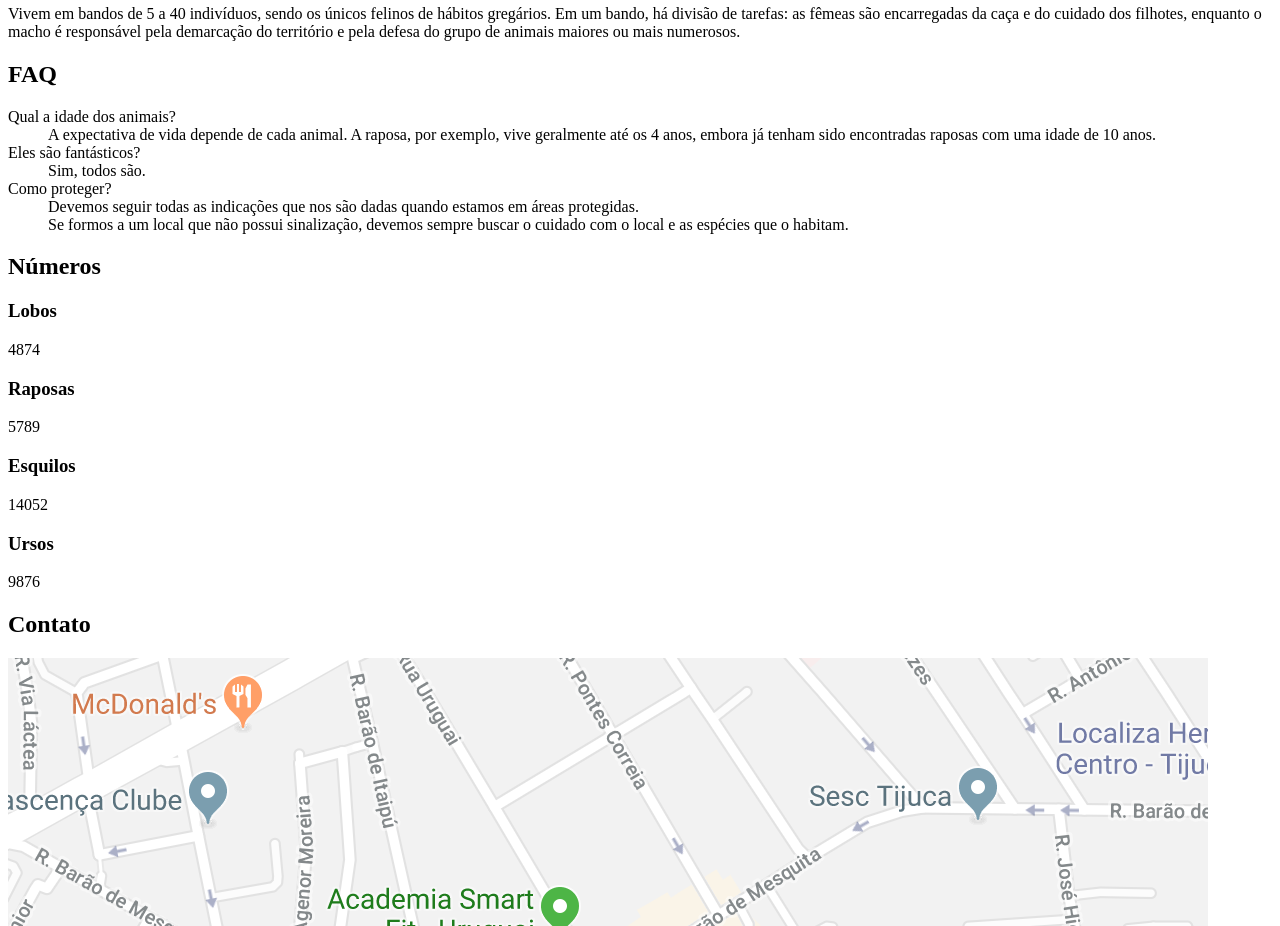
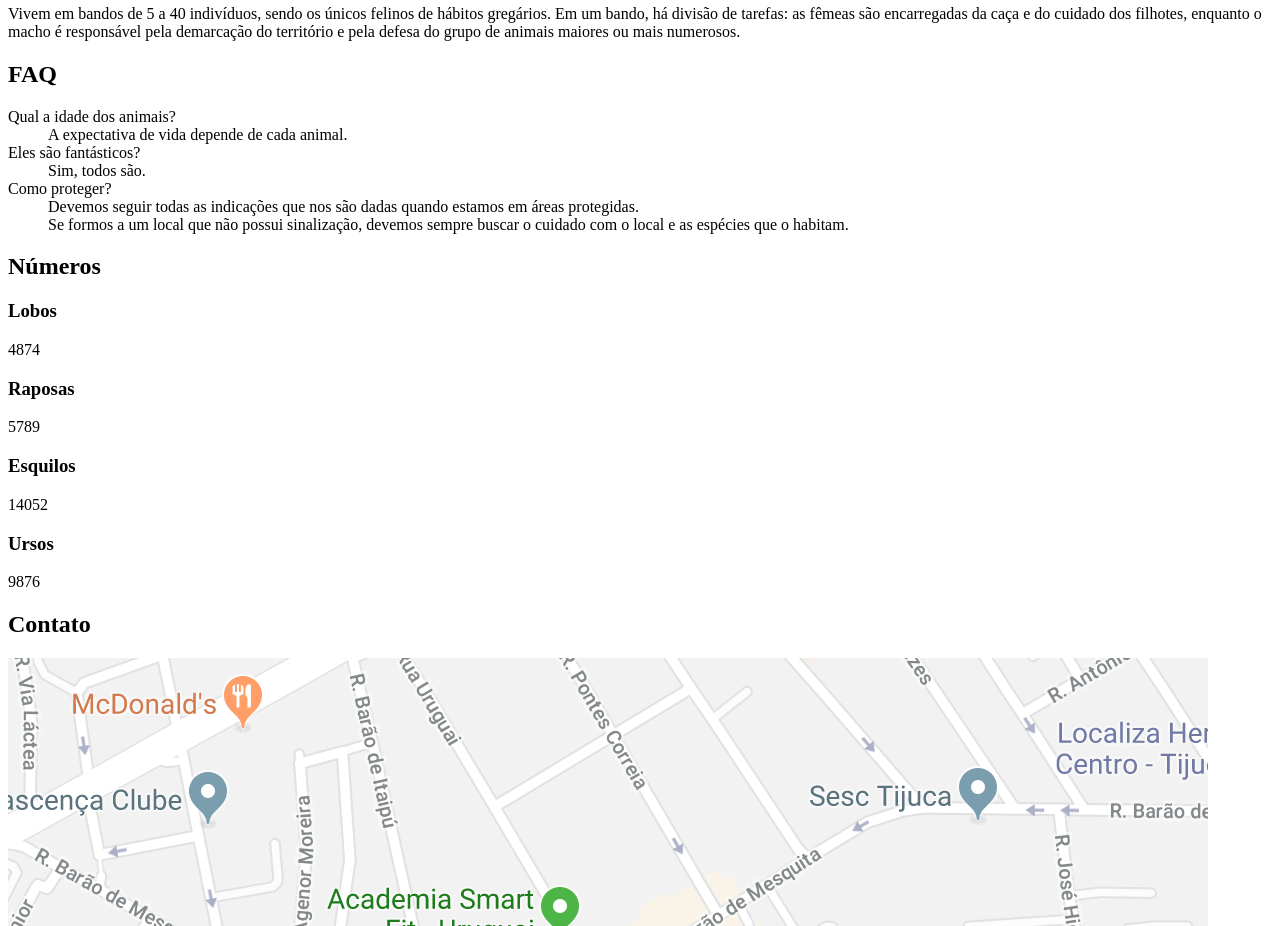
Before and after one commit to eucindyn/animais-fantasticos, a website built with webpack: page index.html in a window 1280 px wide. Shown: the part 6280-7206 px from the top of the page. Built offline with nearby package versions, Linux system fonts and the light colour scheme; no server answers; files whose address does not match are found by name.

Commit message:
update description

```diff
--- a/index.html
+++ b/index.html
@@ -108,7 +108,7 @@
       <h1 class="titulo">FAQ</h1>
       <dl class="faq-lista" data-anime="accordion">
         <dt>Qual a idade dos animais?</dt>
-        <dd> A expectativa de vida depende de cada animal. A raposa, por exemplo, vive geralmente até os 4 anos, embora já tenham sido encontradas raposas com uma idade de 10 anos.</dd>
+        <dd> A expectativa de vida depende de cada animal.</dd>
 
         <dt>Eles são fantásticos?</dt>
         <dd>Sim, todos são.</dd>
```
